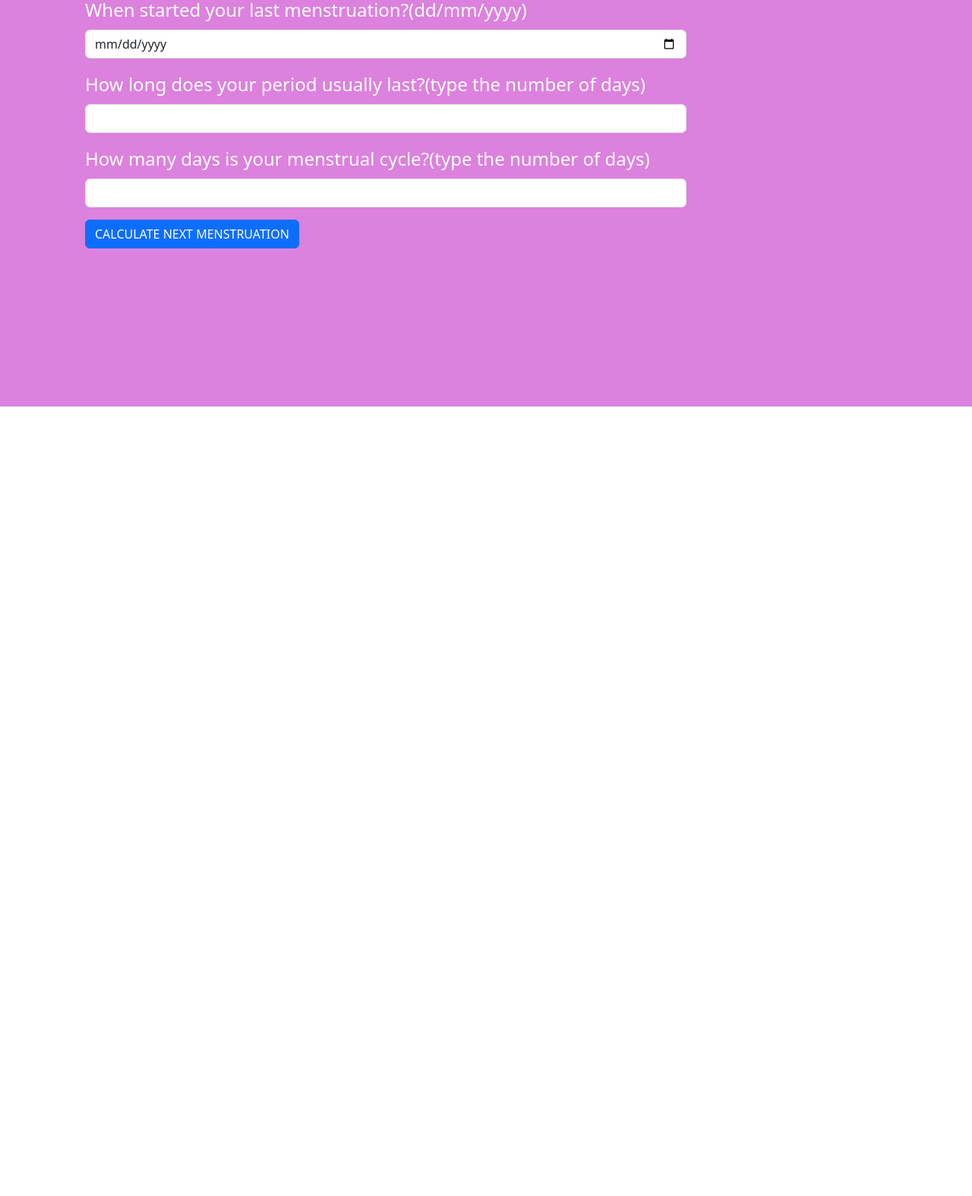
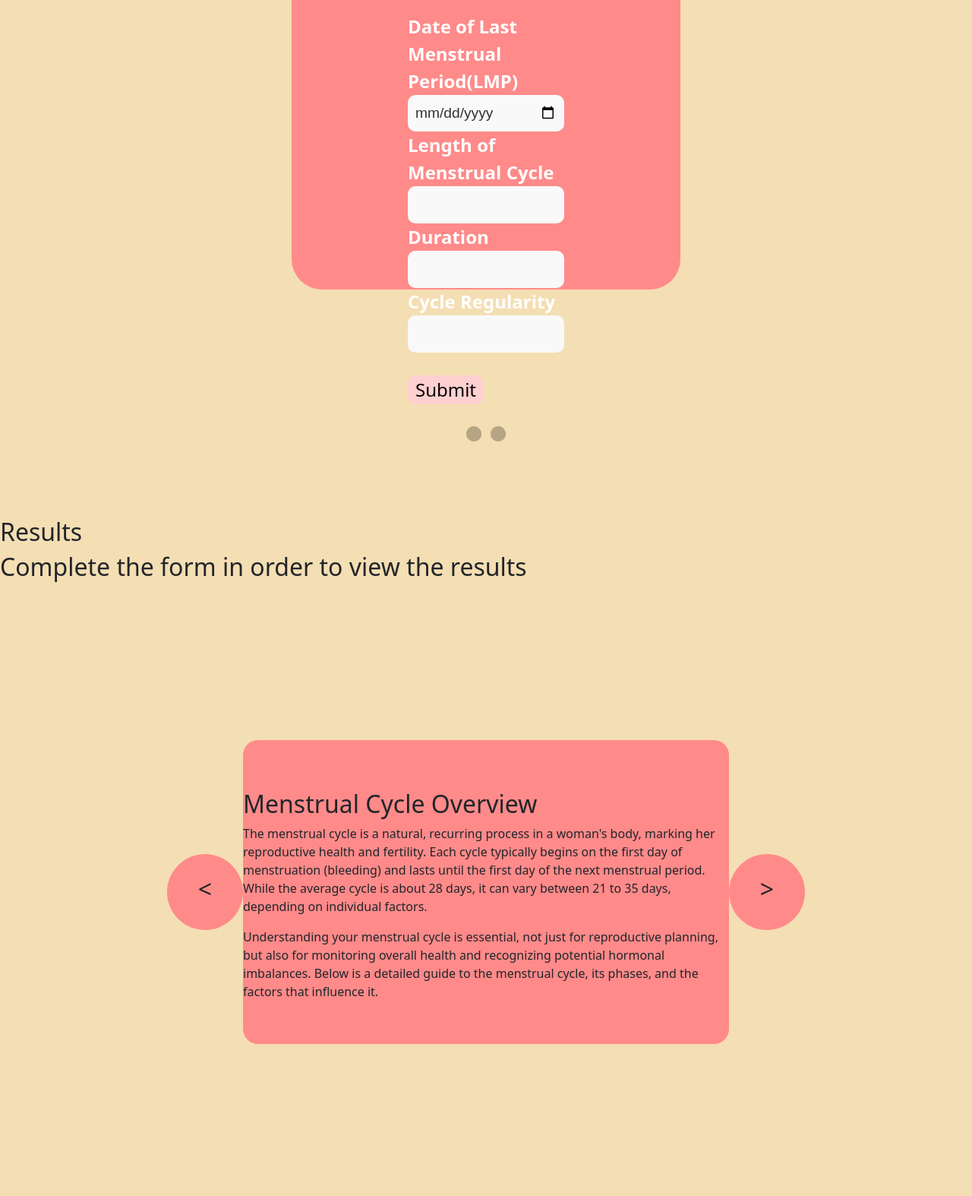
Before and after one commit to DraghiciAndrei1307/Menstrual-Cycle-Calculator, a plain HTML site: page index.html in a window 1280 px wide. Shown: the part 819-2393 px from the top of the page at 76% size. Before the commit the page ends 1354 px from the top, so only its background shows below. Drawn offline with nearby package versions, Linux system fonts and the light colour scheme.

Commit message:
Removed Boostrap, moved to pure CSS

```diff
--- a/index.html
+++ b/index.html
@@ -9,43 +9,95 @@
 </head>
 <body>
 
-    <section id = "hero">
-      <div class="container col-xxl-8 px-4 py-5">
-        <div class="row flex-lg-row-reverse align-items-center g-5 py-5">
-          <div class="col-10 col-sm-8 col-lg-6">
-            <img src="./images/menstrual_cycle_calculator_hero.jfif" class="d-block mx-lg-auto img-fluid hero-image" alt="Bootstrap Themes" width="700" height="500" loading="lazy">
+  <section id="hero">
+    <div class="hero-class-text hero-class">
+      <h1>Menstrual Cycle Calculator</h1>
+      <p>Lorem Ipsum is simply dummy text of the printing and typesetting industry. Lorem Ipsum has been the industry's standard dummy text ever since the 1500s, when an unknown printer took a galley of type and scrambled it to make a type specimen book. It has survived not only five centuries, but also the leap into electronic typesetting, remaining essentially unchanged. It was popularised in the 1960s with the release of Letraset sheets containing Lorem Ipsum passages, and more recently with desktop publishing software like Aldus PageMaker including versions of Lorem Ipsum.</p>
     </div>
-          <div class="col-lg-6">
-            <h1 class="display-5 fw-bold text-body-emphasis lh-1 mb-3">MENSTRUAL CYCLE CALCULATOR</h1>
-            <p class="lead">Meet your digital partner for women’s health! Our menstrual cycle calculator provides a simple and accurate way to track your period, ovulation, and fertile days. Whether you want to better plan your daily life or understand your body more deeply, we're here to help you stay connected to your cycle.</p>
-            <div class="d-grid gap-2 d-md-flex justify-content-md-start">
-              <button type="button" class="btn btn-primary btn-lg px-4 me-md-2">Primary</button>
-              <button type="button" class="btn btn-outline-secondary btn-lg px-4">Default</button>
+    <div class="hero-class-image hero-class">
+      <img src="./images/menstrual_cycle_calculator_hero.jfif" alt="">
     </div>
-          </div>
+  </section>
+  <section id="form">
+    <div class="form-class">
+
+      <h2>FORM</h2>
+      <div class="form-content">
+        <label for="input1">Date of Last Menstrual Period(LMP)</label>
+        <input type="date" class="input1">
+        <label for="input2">Length of Menstrual Cycle</label>
+        <input type="text" class="input2">
+        <label for="input3">Duration</label>
+        <input type="text" class="input3">
+        <label for="input4">Cycle Regularity</label>
+        <input type="text" class="input4">
+        <button>Submit</button>
       </div>
     </div>
   </section>
+  <hr>
+  <section id="results">
+    <h2>Results</h2>
+    <h2>Complete the form in order to view the results</h2>
+    <div class="calendar"></div>
+    <div class="calendar"></div>
+    <div class="calendar"></div>
+  </section>
+  <section id="overview">
+    <div class="previous"><h2><</h2></div>
+    <div class="overview-container">
 
-    <section id = "form">
-        <div class = "container">
-            <form>
-                <div class="mb-3">
-                  <label for="lastMenstruationStartingDate" class="form-label">When started your last menstruation?(dd/mm/yyyy)</label>
-                  <input type="date" class="form-control" id="lastMenstruationStartingDate" aria-describedby="lastMenstruationStartingDate">
+      <div class = "overview active">
+        <img src="" alt="">
+        <h2>Menstrual Cycle Overview</h2>
+        <p>The menstrual cycle is a natural, recurring process in a woman's body, marking her reproductive health and fertility. Each cycle typically begins on the first day of menstruation (bleeding) and lasts until the first day of the next menstrual period. While the average cycle is about 28 days, it can vary between 21 to 35 days, depending on individual factors.</p>
+        <p>Understanding your menstrual cycle is essential, not just for reproductive planning, but also for monitoring overall health and recognizing potential hormonal imbalances. Below is a detailed guide to the menstrual cycle, its phases, and the factors that influence it.</p>
       </div>
-                <div class="mb-3">
-                  <label for="lastMenstruationDuration" class="form-label">How long does your period usually last?(type the number of days)</label>
-                  <input type="number" class="form-control" id="lastMenstruationDuration">
+      <div class="phases">
+        <h2>Phases of the Menstrual Cycle</h2>
+        <p>The menstrual cycle is divided into four main phases, each serving a unique role in preparing the body for potential pregnancy.</p>
+        <h3>1. Menstrual Phase</h3>
+        <ul>
+          <li>Duration</li>
+          <li>What Happens</li>
+          <li>Symptoms</li>
+        </ul>
+        <h3>2. Folicular Phase</h3>
+        <ul>
+          <li>Duration</li>
+          <li>What Happens</li>
+          <li>Symptoms</li>
+        </ul>
+        <h3>3. Ovulation Phase</h3>
+        <ul>
+          <li>Duration</li>
+          <li>What Happens</li>
+          <li>Symptoms</li>
+        </ul>
+        <h3>4. Luteal Phase</h3>
+        <ul>
+          <li>Duration</li>
+          <li>What Happens</li>
+          <li>Symptoms</li>
+        </ul>
       </div>
-                <div class="mb-3">
-                    <label for="menstrualCycleInDays" class="form-label">How many days is your menstrual cycle?(type the number of days)</label>
-                    <input type="number" class="form-control" id="menstrualCycleInDays">
+      <div class="how-it-works">
+        <h3>How the Menstrual Cycle Calculator Works</h3>
+        <p>A menstrual cycle calculator helps predict the dates of your next period, as well as your most fertile days. By entering basic information such as the start date of your last period and the typical length of your cycle, the calculator can estimate the following:</p>
+        <ul>
+          <li>Next period start date</li>
+          <li>Ovulation date</li>
+          <li>Fertile window</li>
+        </ul>
       </div>
-                <button type="submit" class="btn btn-primary">CALCULATE NEXT MENSTRUATION</button>
-              </form>
+      <div class="window">
+
       </div>
+
+    </div>
+    <div class="next"><h2>></h2></div>
   </section>
+
 
   <script src="https://cdn.jsdelivr.net/npm/bootstrap@5.3.3/dist/js/bootstrap.bundle.min.js" integrity="sha384-YvpcrYf0tY3lHB60NNkmXc5s9fDVZLESaAA55NDzOxhy9GkcIdslK1eN7N6jIeHz" crossorigin="anonymous"></script>
 </body>
--- a/styles.css
+++ b/styles.css
@@ -1,33 +1,206 @@
 body{
-    color: #FFFFFF;
+    background-color: #F4DEB3;
 }
 
 #hero{
-    background-color: #DE3781;
-    color:#FFFFFF;
-}
-#hero > h1{
-    color: #FFFFFF;
+    height: 80vh;
+    background-color: #FF8A8A;
+    display: flex;
+    flex-direction: row;
+    justify-content: center;
 }
 
 
-.hero-image{
-    border-radius: 40px;
+.hero-class-image > img{
+    height:700px;
+    width:700px;
+    border-radius: 20px;
+}
+
+.hero-class{
+    display: flex;
+    justify-content: center;
+    align-items: center;
+
+}
+
+.hero-class-text{
+    flex-direction: column;
+    align-items: start;
+}
+
+.hero-class-text{
+
+width: 45%;
+
+}
+
+.hero-class-text > h1{
+    color: white;
+    font-size: 5rem;
+    margin: 50px 0;
+}
+
+.hero-class-text > p{
+    color: white;
+    font-size: 1.3rem;
+}
+
+.hero-class-image{
+ width: 45%;
 }
 
 
 #form{
-    background-color: #DC81DE;
-    padding: 100px;
-
-    height: 80vh;
+    display: flex;
+    justify-content: center;
+    align-items: center;
+    height:80vh;
+    background-color: #F4DEB3;
 }
 
-form > .mb-3 > .form-label {
+.form-class{
+    display: flex;
+    flex-direction: column;
+    align-items: center;
+    background-color: #FF8A8A;
+    width: 40%;
+    border-radius: 40px;
+    height: 75%;
+    padding:50px;
+}
+
+.form-content{
+    display: flex;
+    flex-direction: column;
+    justify-content: space-around;
+    width: 50%;
+    height: 75%;
+}
+
+.form-class{
+    color: white;
+    font-weight: bolder;
+}
+
+.form-class > h2{
+    font-size: 3rem;
+    text-align: left;
+}
+
+.form-content > label{
     font-size: 1.5rem;
 }
 
+.form-content > input{
 
-form > .mb-3 > input {
-    width: 75%
+    border-radius: 10px;
+    font-size: 1.2rem;
+    border: 0px;
 }
+
+
+/******/
+
+/* General styling for the date input */
+input {
+    font-family: Arial, sans-serif;
+    font-size: 16px;
+    padding: 10px;
+    border: 1px solid #ccc;
+    border-radius: 5px;
+    background-color: #f9f9f9;
+    color: #333;
+    outline: none;
+
+}
+
+/* Change the background color when focused */
+input:focus {
+    border-color: #007bff; /* Blue border */
+    background-color: #eaf4ff;
+}
+
+.form-content > button{
+    background-color: white;
+    border: 0px;
+    border-radius: 10px;
+    background-color: #FFD0D0;
+    font-size: 1.5rem;
+    margin-top: 30px;
+    height: 50px;
+    width: 100px;
+
+}
+
+hr{
+    border: dotted black 20px;
+    border-bottom: none;
+    width: 4%;
+    margin: 100px auto;
+}
+
+
+
+#resuls > .calendar{
+    display: inline-block;
+    background-color: #FF8A8A;
+    height: 100px;
+    width: 100px
+}
+
+#overview{
+    display: flex;
+    justify-content: center;
+    align-items: center;
+    height: 100vh;
+}
+
+.overview-container{
+    background-color: #FF8A8A;
+    height: 50%;
+    width: 50%;
+    display: flex;
+    justify-content: center;
+    align-items: center;
+    border-radius: 20px;
+}
+
+.previous{
+    width: 100px;
+    height: 100px;
+    background-color: #FF8A8A;
+    border-radius: 50%;
+    display: flex;
+    justify-content: center;
+    align-items: center;
+    font-size: 4rem;
+    font-weight: 400;
+
+}
+
+.next{
+    width: 100px;
+    height: 100px;
+    background-color: #FF8A8A;
+    border-radius: 50%;
+    display: flex;
+    justify-content: center;
+    align-items: center;
+}
+
+.overview{
+    display: none;
+}
+
+.how-it-works{
+    display: none;
+}
+
+.phases{
+    display: none;
+}
+
+.active{
+    display: block;
+}
```
Lines whose indentation alone changed are shown as unchanged.
